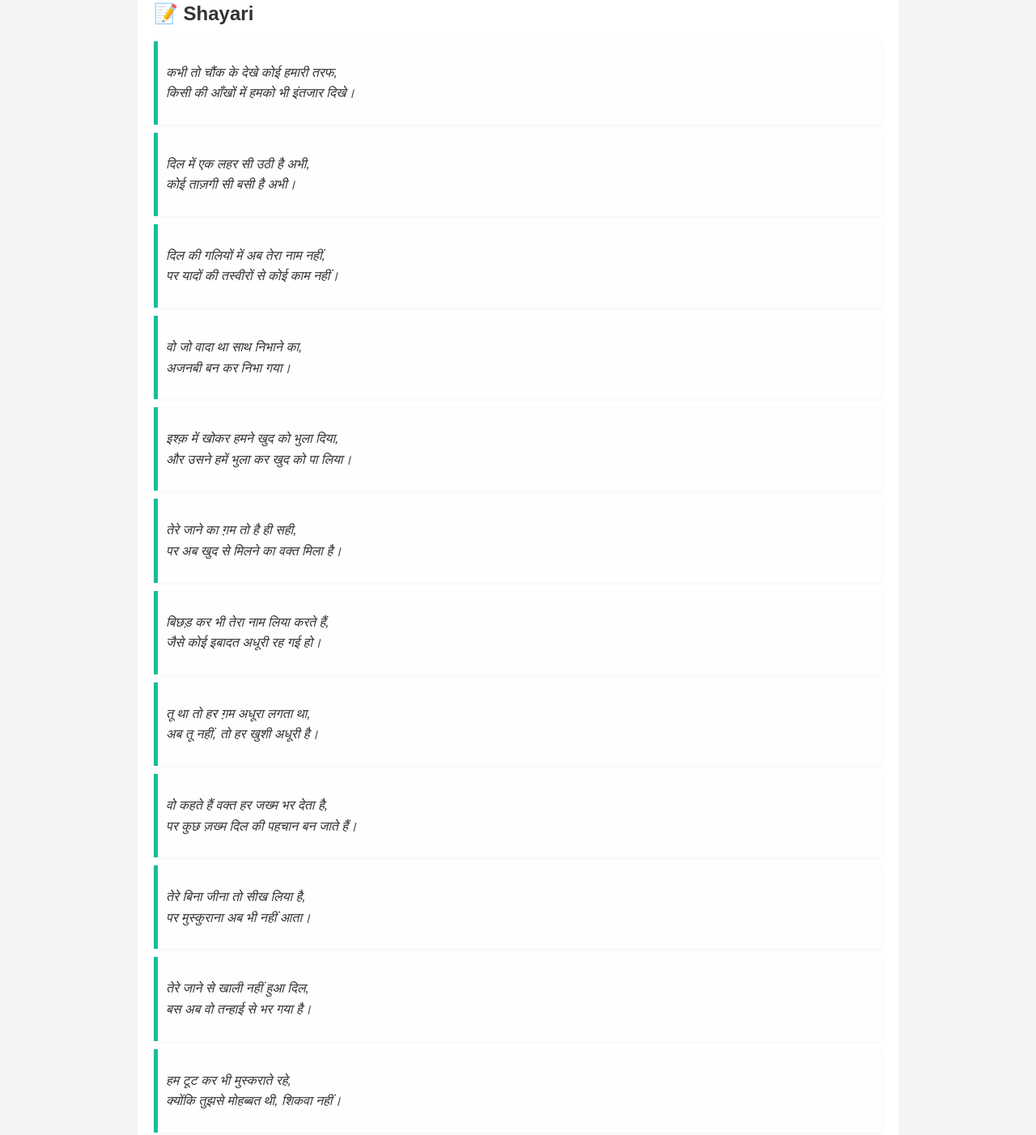
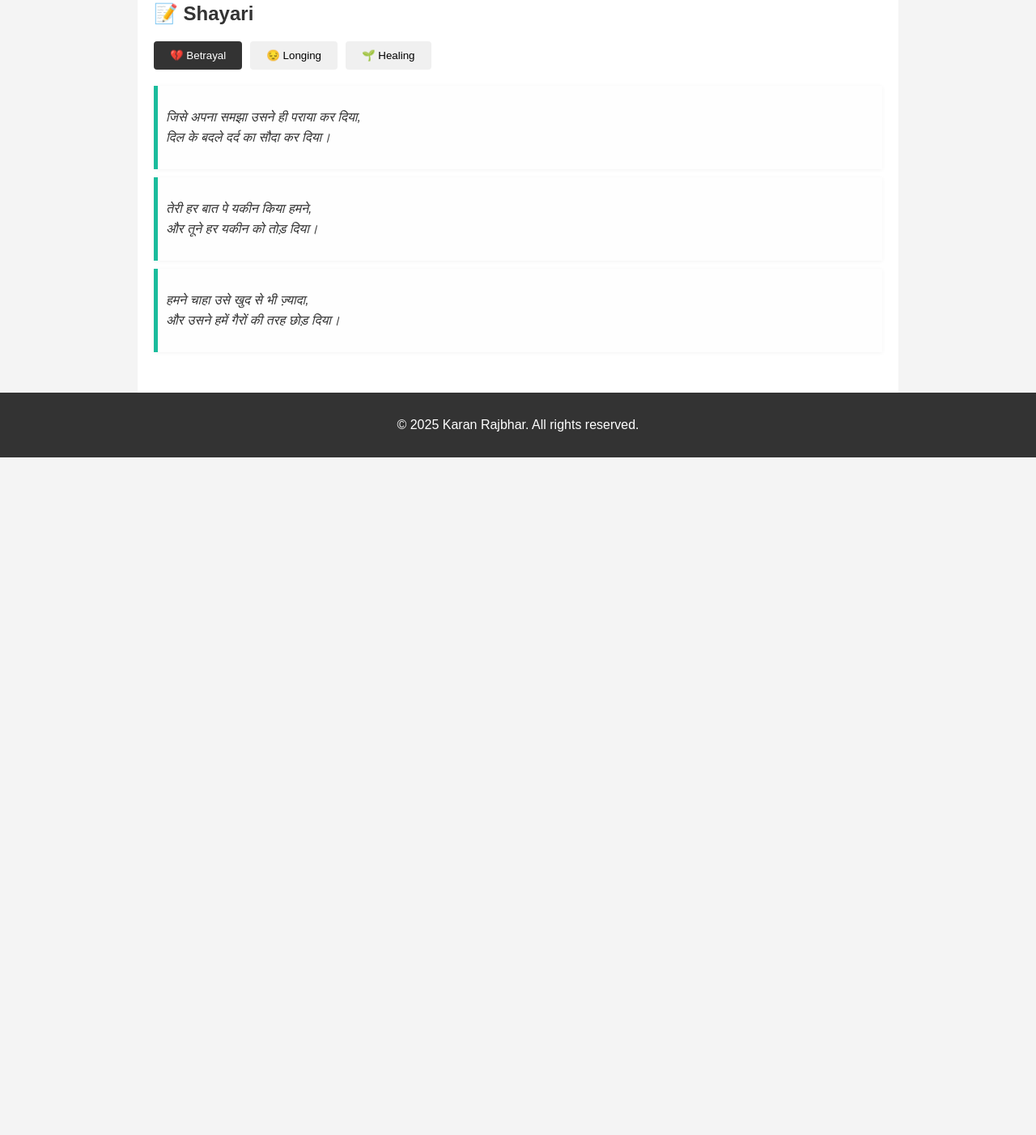
Before and after one commit to ajayrajhar24/Karan-profile-site, a plain HTML site: page index.html in a window 1280 px wide. Shown: the part 691-2093 px from the top of the page at 81% size. After the commit the page ends 1256 px from the top, so only its background shows below. Drawn offline with Linux system fonts and the light colour scheme.

Commit message:
add tabs

```diff
--- a/index.html
+++ b/index.html
@@ -27,95 +27,78 @@
   <!-- Shayari Section -->
   <section class="shayari-section">
     <h2>📝 Shayari</h2>
-    <div class="shayari-box">
-      <p>
-        कभी तो चौंक के देखे कोई हमारी तरफ,<br>
-        किसी की आँखों में हमको भी इंतजार दिखे।
-      </p>
+
+    <div class="tabs">
+      <button class="tab-button active" onclick="showTab('betrayal')">💔 Betrayal</button>
+      <button class="tab-button" onclick="showTab('longing')">😔 Longing</button>
+      <button class="tab-button" onclick="showTab('healing')">🌱 Healing</button>
     </div>
 
+    <!-- Betrayal Shayari -->
+    <div id="betrayal" class="tab-content active">
       <div class="shayari-box">
-      <p>
-        दिल में एक लहर सी उठी है अभी,<br>
-        कोई ताज़गी सी बसी है अभी।
-      </p>
+        <p>जिसे अपना समझा उसने ही पराया कर दिया,<br>दिल के बदले दर्द का सौदा कर दिया।</p>
+      </div>
+      <div class="shayari-box">
+        <p>तेरी हर बात पे यकीन किया हमने,<br>और तूने हर यकीन को तोड़ दिया।</p>
+      </div>
+      <div class="shayari-box">
+        <p>हमने चाहा उसे खुद से भी ज़्यादा,<br>और उसने हमें गैरों की तरह छोड़ दिया।</p>
+      </div>
     </div>
 
+    <!-- Longing Shayari -->
+    <div id="longing" class="tab-content">
       <div class="shayari-box">
-      <p>
-        दिल की गलियों में अब तेरा नाम नहीं,<br>
-पर यादों की तस्वीरों से कोई काम नहीं।
-      </p>
+        <p>तेरी यादें अब भी रातों को जगाती हैं,<br>हर करवट पे तेरा नाम पुकारती हैं।</p>
+      </div>
+      <div class="shayari-box">
+        <p>तेरा साया भी अब मेरे साथ नहीं,<br>फिर भी तुझसे मिलने की उम्मीद बाकी है कहीं।</p>
+      </div>
+      <div class="shayari-box">
+        <p>हर आहट पर लगता है तू आया होगा,<br>पर ये दिल भी अब धोखों का आदि हो गया।</p>
+      </div>
     </div>
 
+    <!-- Healing Shayari -->
+    <div id="healing" class="tab-content">
       <div class="shayari-box">
-      <p>
-       वो जो वादा था साथ निभाने का,<br>
-        अजनबी बन कर निभा गया।
-      </p>
+        <p>तू गया तो खुद को पाने का मौका मिला,<br>अब तन्हाई में भी सुकून सा लगता है।</p>
       </div>
-
       <div class="shayari-box">
-      <p>
-       इश्क़ में खोकर हमने खुद को भुला दिया, <br>
-और उसने हमें भुला कर खुद को पा लिया।
-      </p>
+        <p>अब शिकवे नहीं, ना ही कोई शिकायत है,<br>तेरे जाने से खुद से मोहब्बत की इजाज़त है।</p>
       </div>
-
       <div class="shayari-box">
-      <p>
-       तेरे जाने का ग़म तो है ही सही, <br>
-पर अब खुद से मिलने का वक्त मिला है।
-      </p>
+        <p>तेरे बाद भी ज़िंदगी है ये जाना,<br>और अब हर सुबह एक नई कहानी है।</p>
       </div>
-
       <div class="shayari-box">
-      <p>
-       बिछड़ कर भी तेरा नाम लिया करते हैं,<br>
-जैसे कोई इबादत अधूरी रह गई हो।
-      </p>
+        <p>जो टूट गए थे, अब जुड़ने लगे हैं,<br>तेरे जाने से हम संभलने लगे हैं।</p>
       </div>
-
-    <div class="shayari-box">
-      <p>
-       तू था तो हर ग़म अधूरा लगता था,<br>
-अब तू नहीं, तो हर खुशी अधूरी है।
-      </p>
     </div>
-
-     <div class="shayari-box">
-      <p>
-      वो कहते हैं वक्त हर जख्म भर देता है,<br>
-पर कुछ ज़ख्म दिल की पहचान बन जाते हैं।
-      </p>
-    </div>
-
-    <div class="shayari-box">
-      <p>
-      तेरे बिना जीना तो सीख लिया है,<br>
-पर मुस्कुराना अब भी नहीं आता।
-      </p>
-    </div>
-
-    <div class="shayari-box">
-      <p>
-      तेरे जाने से खाली नहीं हुआ दिल,<br>
-बस अब वो तन्हाई से भर गया है।
-      </p>
-    </div>
-
-     <div class="shayari-box">
-      <p>
-      हम टूट कर भी मुस्कराते रहे,<br>
-क्योंकि तुझसे मोहब्बत थी, शिकवा नहीं।
-      </p>
-    </div>
-
 
   </section>
 
   <footer>
     <p>© 2025 Karan Rajbhar. All rights reserved.</p>
   </footer>
+
+  <script>
+    function showTab(tabId) {
+      const contents = document.querySelectorAll('.tab-content');
+      const buttons = document.querySelectorAll('.tab-button');
+
+      contents.forEach(content => {
+        content.classList.remove('active');
+      });
+
+      buttons.forEach(btn => {
+        btn.classList.remove('active');
+      });
+
+      document.getElementById(tabId).classList.add('active');
+      event.target.classList.add('active');
+    }
+  </script>
+
 </body>
 </html>
```
Lines whose indentation alone changed are shown as unchanged.
